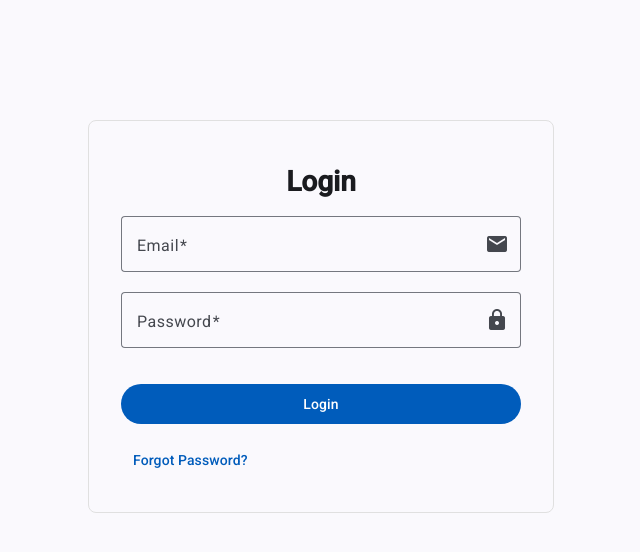
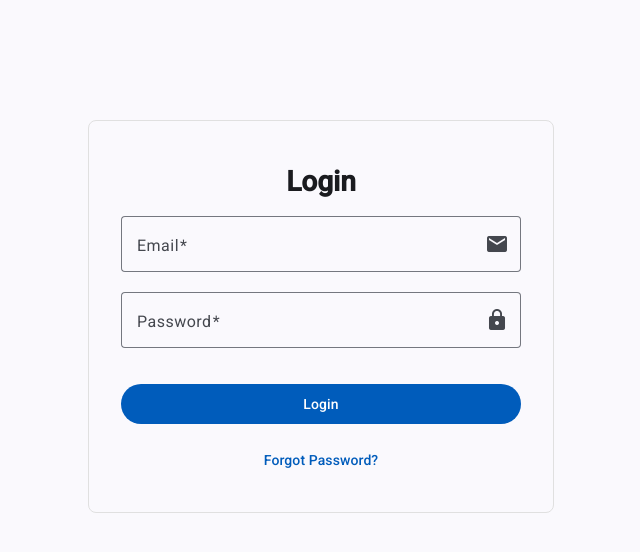
Before and after one commit to GlitchHub-Team/Dashboard, an Angular app in the folder frontend/frontend/: page /login in a window 1280 px wide. Shown: the top 552 px of the page, without its empty margins (319-959 px from the left). Built offline with nearby package versions, Linux system fonts and the light colour scheme.

Commit message:
[Angular] Fix grafici

```diff
--- a/frontend/frontend/src/app/pages/login/components/login-form/login-form.component.css
+++ b/frontend/frontend/src/app/pages/login/components/login-form/login-form.component.css
@@ -1,4 +1,5 @@
-.full-width {
+.full-width,
+.forgot-password {
   width: 100%;
 }
 
@@ -27,7 +28,7 @@ button[type='submit'] {
   margin-top: 16px;
 }
 
-button[type='button'] {
+button.forgot-password {
   margin-top: 16px;
 }
 
--- a/frontend/frontend/src/app/pages/login/components/login-form/login-form.component.html
+++ b/frontend/frontend/src/app/pages/login/components/login-form/login-form.component.html
@@ -46,7 +46,13 @@
     Login
   </button>
 
-  <button mat-button type="button" (click)="forgotPassword.emit()" [disabled]="loading()">
+  <button
+    mat-button
+    type="button"
+    class="forgot-password"
+    (click)="forgotPassword.emit()"
+    [disabled]="loading()"
+  >
     Forgot Password?
   </button>
 </form>
--- a/frontend/frontend/src/app/pages/login/components/login-form/login-form.component.ts
+++ b/frontend/frontend/src/app/pages/login/components/login-form/login-form.component.ts
@@ -1,4 +1,4 @@
-import { Component, inject, input, output, ChangeDetectionStrategy } from '@angular/core';
+import { Component, inject, input, output } from '@angular/core';
 import { FormBuilder, Validators, ReactiveFormsModule } from '@angular/forms';
 import { MatFormFieldModule } from '@angular/material/form-field';
 import { MatInputModule } from '@angular/material/input';
@@ -21,7 +21,6 @@ import { LoginRequest } from '../../../../models/login-request.model';
   ],
   templateUrl: './login-form.component.html',
   styleUrl: './login-form.component.css',
-  changeDetection: ChangeDetectionStrategy.OnPush,
 })
 export class LoginFormComponent {
   private readonly formBuilder = inject(FormBuilder);
--- a/frontend/frontend/src/app/pages/reset-password/components/reset-password-form/reset-password-form.component.css
+++ b/frontend/frontend/src/app/pages/reset-password/components/reset-password-form/reset-password-form.component.css
@@ -68,7 +68,7 @@ button[type='submit'] {
   margin-top: 16px;
 }
 
-button[type='button'] {
+button.full-width {
   margin-top: 16px;
 }
 
--- a/frontend/frontend/src/app/services/token-storage/token-storage.service.ts
+++ b/frontend/frontend/src/app/services/token-storage/token-storage.service.ts
@@ -5,7 +5,7 @@ import { Injectable, signal } from '@angular/core';
 })
 export class TokenStorageService {
   // TODO: Che token viene ritornato dal backend? Viene usato come token di sessione?
-  private readonly TOKEN_KEY = 'authToken';
+  private readonly TOKEN_KEY = '';
   private _isValid = signal<boolean>(this.isTokenValid());
 
   public readonly isValid = this._isValid.asReadonly();
```
